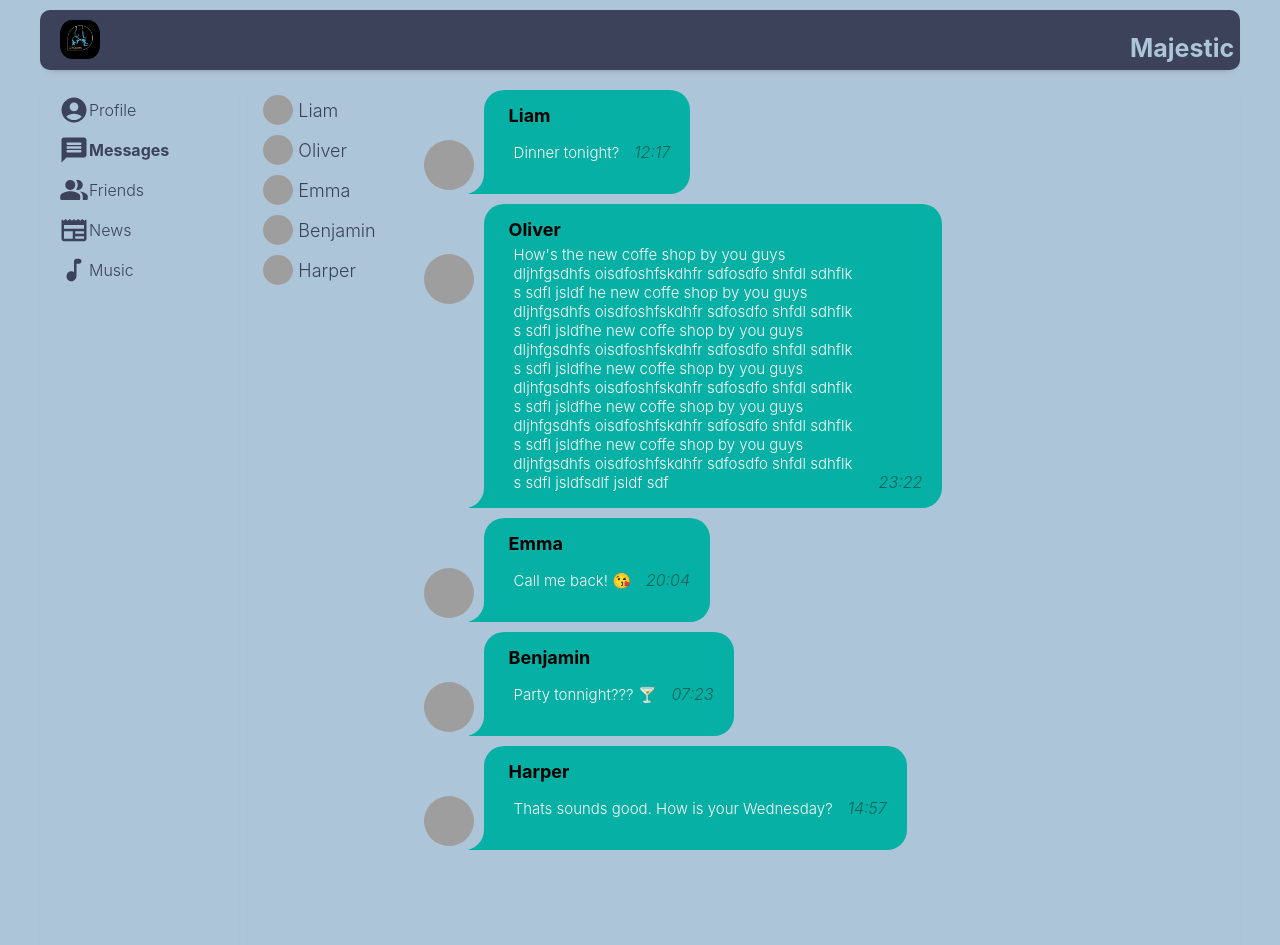
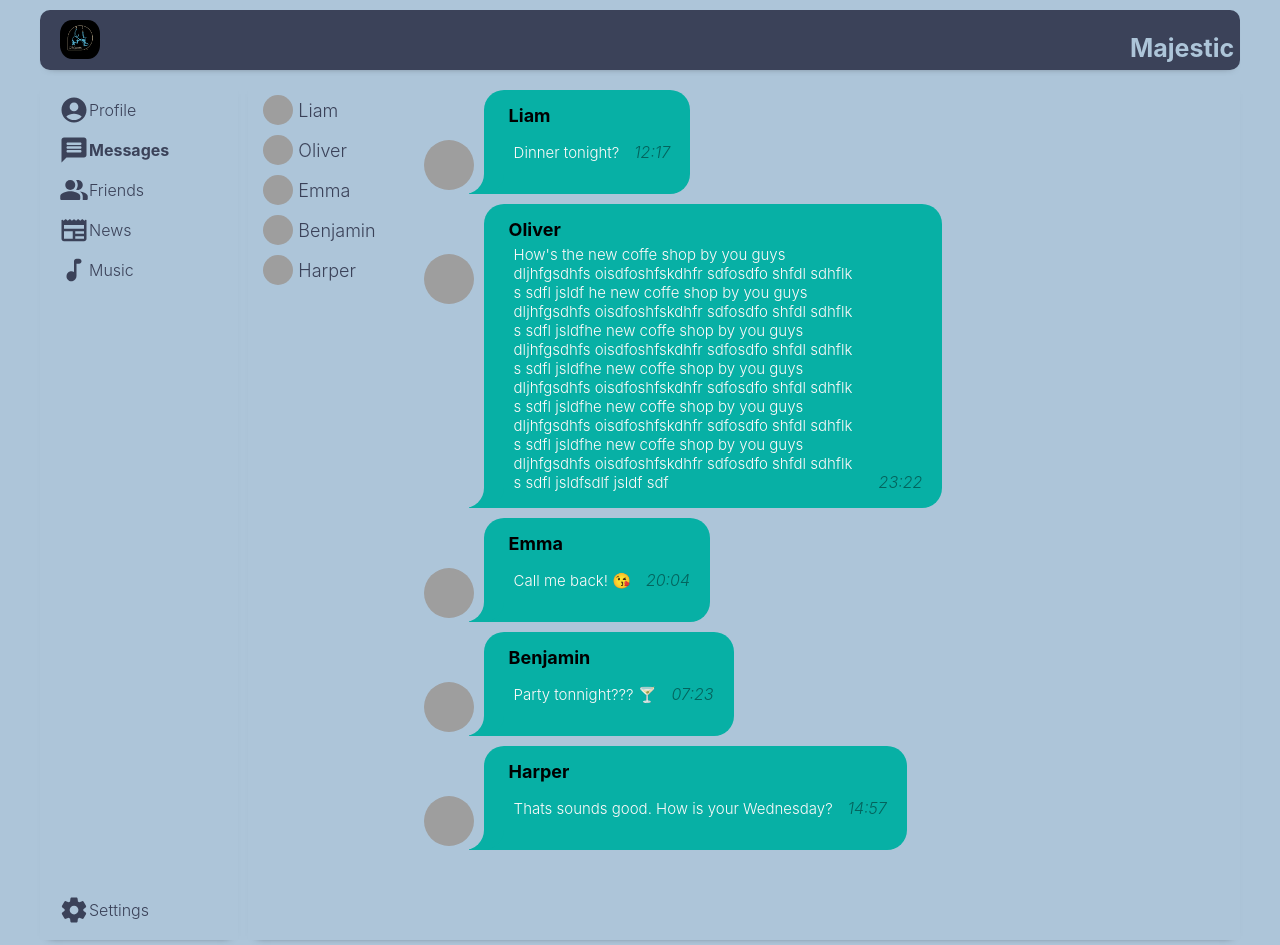
Before and after one commit to Bogdan-Mykhailov/social_network_ts, a React (Create React App) app: page /dialogs in a window 1280 px wide. Shown: the top 945 px of the page. Built offline with nearby package versions, Linux system fonts and the light colour scheme; grey boxes are pictures that could not be loaded.

Commit message:
finish lesson 33
Signed-off-by: Bogdan <bogdan_mykhailov@icloud.com>

```diff
--- /dev/null
+++ b/src/RerenderEntireTree.tsx
@@ -0,0 +1,14 @@
+import {addPost, RootStateType} from "./Redux/State";
+import ReactDOM from "react-dom";
+import {BrowserRouter} from "react-router-dom";
+import App from "./App";
+import React from "react";
+
+export const RerenderEntireTree = (state: RootStateType) => {
+  ReactDOM.render(
+    <BrowserRouter>
+      <App state={state} addPost={addPost}/>
+    </BrowserRouter>,
+    document.getElementById('root')
+  );
+}
--- a/src/components/Navigation/Navigation.module.css
+++ b/src/components/Navigation/Navigation.module.css
@@ -52,5 +52,5 @@
 }
 
 .settings {
-  margin-top: 650px;
+  margin-top: 600px;
 }
--- a/src/components/Profile/MyPosts/MyPosts.tsx
+++ b/src/components/Profile/MyPosts/MyPosts.tsx
@@ -1,8 +1,8 @@
-import React , {KeyboardEvent} from "react";
+import React, {KeyboardEvent} from "react";
 import classes from './MyPosts.module.css'
 import Post from "./Post/Post";
 import state from "../../../Redux/State";
-import { RerenderEntireTree } from "../../..";
+import {RerenderEntireTree} from "../../../RerenderEntireTree";
 
 type MyPostsPropsType = {
   id: number,
@@ -22,8 +22,15 @@ const MyPosts = (props: MyPostsProps) => {
   const onClickAddPostButtonHandler = () => {
     if (postMessageRef.current) {
       props.addPost(postMessageRef.current.value)
+      postMessageRef.current.value = ''
     }
     RerenderEntireTree(state)
+  }
+
+  const onKeyPressHandler = (event: KeyboardEvent<HTMLTextAreaElement>) => {
+    if (event.key === 'Enter') {
+      onClickAddPostButtonHandler()
+    }
   }
 
   return (
@@ -31,7 +38,8 @@ const MyPosts = (props: MyPostsProps) => {
       <div className={classes.postsbar}>
         <div className={classes.postbarInside}>
           <div>
-            <textarea  ref={postMessageRef} className={classes.textarea + ' ' + classes.active}></textarea>
+            <textarea style={{resize: 'none'}} onKeyPress={onKeyPressHandler} ref={postMessageRef}
+                      className={classes.textarea + ' ' + classes.active}></textarea>
           </div>
           <div>
             <button onClick={onClickAddPostButtonHandler} className={classes.add + ' ' + classes.active}>Add post
@@ -45,4 +53,5 @@ const MyPosts = (props: MyPostsProps) => {
     </div>
   )
 }
+
 export default MyPosts;
--- a/src/index.tsx
+++ b/src/index.tsx
@@ -1,21 +1,10 @@
 import React from 'react';
-import ReactDOM from 'react-dom';
 import './index.css';
-import App from './App';
 import reportWebVitals from './reportWebVitals';
-import state, {RootStateType} from "./Redux/State";
-import { BrowserRouter } from 'react-router-dom';
-import {addPost} from "./Redux/State";
+import state from "./Redux/State";
+import {RerenderEntireTree} from "./RerenderEntireTree";
 
 
-export const RerenderEntireTree = (state: RootStateType) => {
-ReactDOM.render(
-    <BrowserRouter>
-    <App state={state} addPost={addPost}/>
-  </BrowserRouter>,
-  document.getElementById('root')
-);
-}
 RerenderEntireTree(state)
 // If you want to start measuring performance in your app, pass a function
 // to log results (for example: reportWebVitals(console.log))
```
